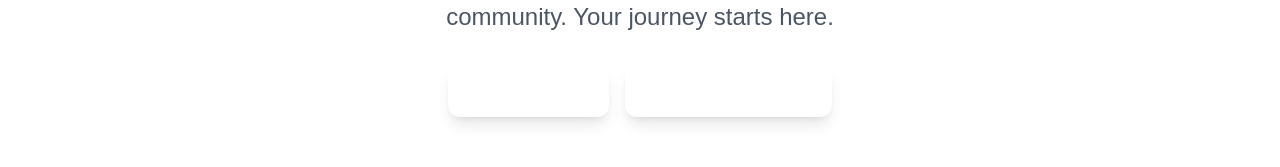
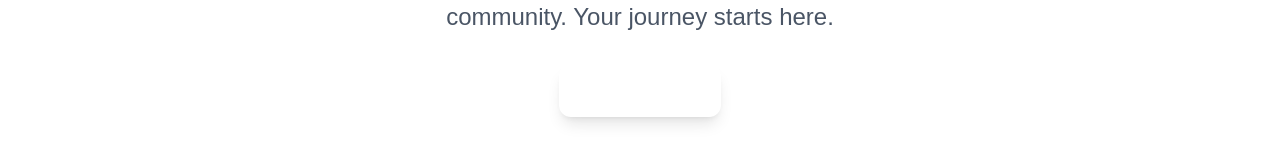
Before and after one commit to jainish2001/NextLearn, a Next.js app: page / in a window 1280 px wide. Shown: the part 413-580 px from the top of the page. Built offline with nearby package versions, Linux system fonts and the light colour scheme.

Commit message:
tried fixing the issue with testimonial image

```diff
--- a/next.config.ts
+++ b/next.config.ts
@@ -1,4 +1,4 @@
-import type { NextConfig } from "next";
+import type { NextConfig } from 'next';
 
 const nextConfig: NextConfig = {
   images: {
@@ -6,14 +6,12 @@ const nextConfig: NextConfig = {
       {
         protocol: 'https',
         hostname: 'images.unsplash.com',
-        port: '',
         pathname: '/**',
       },
       {
         protocol: 'https',
         hostname: 'randomuser.me',
-        port: '',
-        pathname: '/api/portraits/**',
+        pathname: '/**',
       },
     ],
   },
--- a/src/app/page.tsx
+++ b/src/app/page.tsx
@@ -51,9 +51,6 @@ export default function Home() {
           <div className="flex flex-col sm:flex-row gap-4 justify-center">
             <Button variant="primary" className="text-lg px-8 py-3 shadow-lg hover:scale-105 transition-transform" onClick={handleGetStarted}>
               Get Started
-            </Button>
-            <Button variant="secondary" className="text-lg px-8 py-3 shadow-lg hover:scale-105 transition-transform" onClick={() => router.push("/courses")}>
-              Browse Courses
             </Button>
           </div>
         </motion.div>
```
